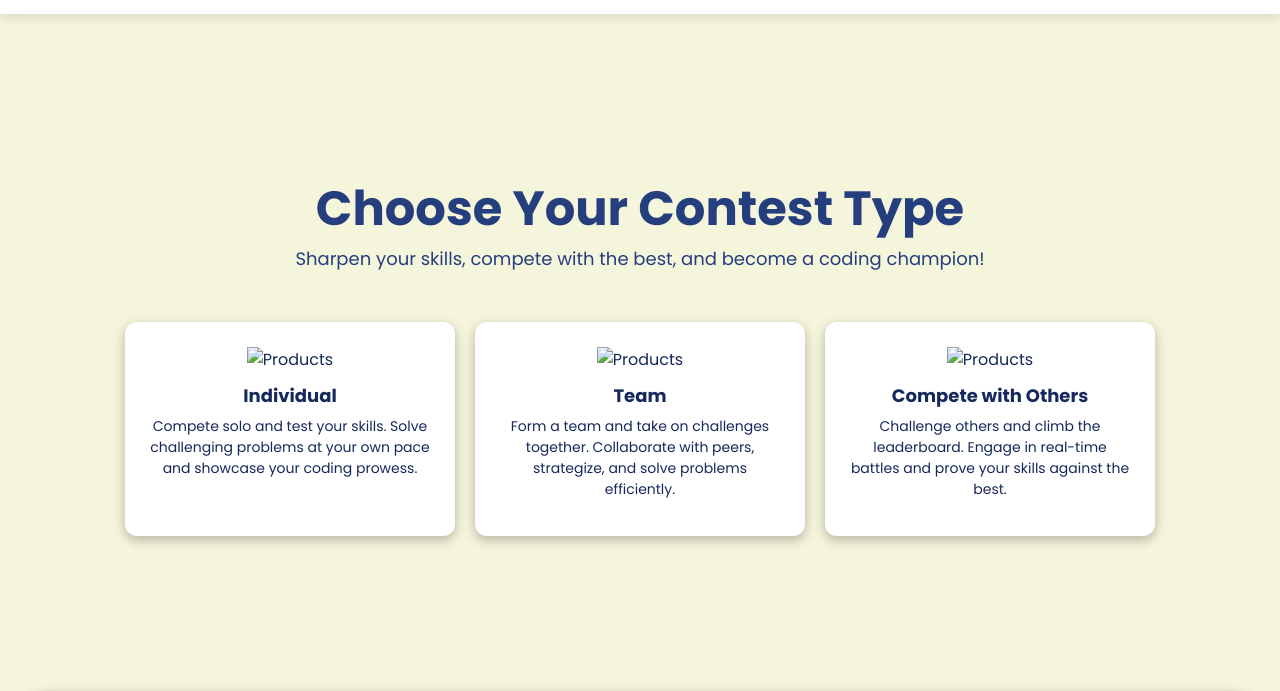
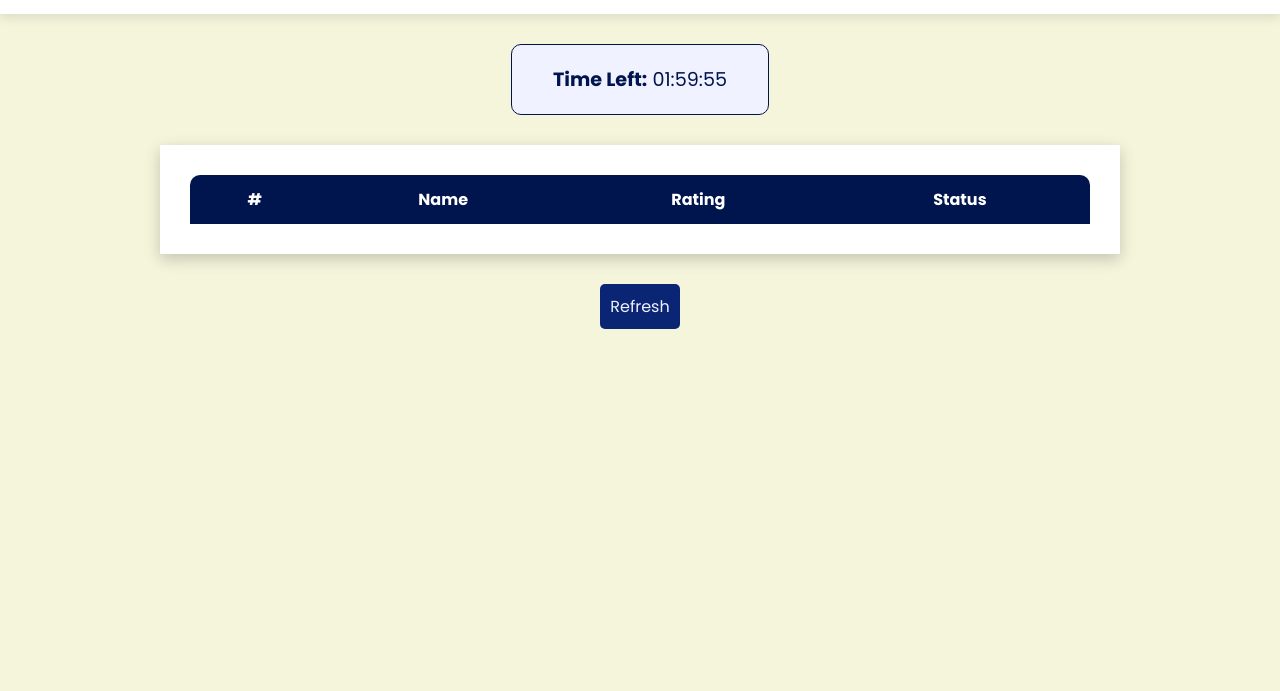
Before and after one commit to doyencoder/Byte-Code, a plain HTML site: page contest.html in a window 1280 px wide. Shown: the part 86-777 px from the top of the page. Drawn offline with Linux system fonts and the light colour scheme; a web font is replaced by a local one.

Commit message:
Update contest.html

```diff
--- a/contest.html
+++ b/contest.html
@@ -4,11 +4,10 @@
 <head>
     <meta charset="UTF-8">
     <meta name="viewport" content="width=device-width, initial-scale=1.0">
-    <link rel="icon" type="image/png" href="static/favicon.ico">
-    <title>Contests | CP Arena</title>
-    <link rel="stylesheet" href="static/stylecontest.css">
+    <title>Contest | CP Arena</title>
+    <link rel="stylesheet" href="static/stylecontestpage.css">
     <link rel="stylesheet" href="static/style.css">
-    <script defer src="static/script.js"></script>
+
 </head>
 
 <body>
@@ -36,7 +35,7 @@
         <div class="mobile-menu">
             <span class="close-btn" onclick="closeMenu()">&#10006;</span> <!-- ✖ Close Button -->
             <ul>
-                <li><a href="/">Home</a></li>
+                <li><a href="home.html">Home</a></li>
                 <li><a href="contest.html" id="contestnav">Contests</a></li>
                 <li><a href="problem.html">Problems</a></li>
                 <li><a href="profile.html">Profile</a></li>
@@ -47,57 +46,83 @@
             </div>
 
         </div>
+        <div class="zero">
+            <div id="timer-box" class="timer">
+                <p><strong>Time Left:</strong> <span id="timer">02:00:00</span></p>
+            </div>
+            <div id="contest-container" class="box">
+                <!-- Left side: Problems Table -->
+                <div id="problems-table">
+                    <table>
+                        <thead>
+                            <tr>
+                                <th>#</th>
+                                <th>Name</th>
+                                <th>Rating</th>
+                                <th>Status</th>
+                            </tr>
+                        </thead>
+                        <tbody id="problems-list"></tbody>
+                    </table>
+                </div>
+            </div>
+            <button>Refresh</button>
 
 
-        <div class="container">
-            <section class="hero">
-                <h1>Choose Your Contest Type</h1>
-                <p>Sharpen your skills, compete with the best, and become a coding champion!</p>
-
-                <div class="card-container">
-                    <div class="card" onclick="location.href='individual.html';">
-                        <div id="icon">
-                            <img src="images/person-svgrepo-com.svg" alt="Products">
-                        </div>
-                        <h3>Individual</h3>
-                        <p id ="para">Compete solo and test your skills. Solve challenging problems at your own pace and showcase your coding prowess.</p>
-                    </div>
-                    <div class="card">
-                        <div id="icon">
-                            <img src="images/team.svg" alt="Products">
-                        </div>
-                        <h3>Team</h3>
-                        <p id ="para">Form a team and take on challenges together. Collaborate with peers, strategize, and solve problems efficiently.</p>
-                    </div>
-                    <div class="card">
-                        <div id="icon">
-                            <img src="images/i3.svg" alt="Products">
-                        </div>
-                        <h3>Compete with Others</h3>
-                        <p id ="para">Challenge others and climb the leaderboard. Engage in real-time battles and prove your skills against the best.</p>
-                    </div>
-                </div>
-            </section>
-            <!-- <h1>Choose Your Contest Type</h1>
-            <p>Select a contest type that best fits your competitive spirit. Whether you prefer to go solo, form a team,
-                or take on others, CP Arena offers an exciting coding experience for everyone!</p> -->
         </div>
-
-        <div class="contest">
-            <h2>Upcoming Contests</h2>
-            <p>Stay ahead of the competition! Explore our list of upcoming contests, register, and prepare for the
-                ultimate coding showdown.</p>
-            <div class="contest-container" id="contest-container">
-                <!-- Contests will be dynamically inserted here -->
-            </div>
-        </div>
-
-        <footer>
-            <p>© 2025 CP Arena | Designed for Competitive Coders</p>
-        </footer>
     </div>
 
+    <script>
+        document.addEventListener("DOMContentLoaded", function () {
+            // localStorage se contest ka data fetch karo
+            let contestData = JSON.parse(localStorage.getItem("contestData")) || [];
 
+            let problemsList = document.getElementById("problems-list");
+
+            function loadProblems() {
+                problemsList.innerHTML = "";
+                contestData.forEach((q, index) => {
+                    let row = document.createElement("tr");
+                    row.innerHTML = `
+                        <td>${index + 1}</td>
+                        <td><a href="#">Problem ${index + 1}</a></td>
+                        <td style="background-color: ${getColor(q.difficulty)}">${q.difficulty}</td>
+                        <td style="background-color: lightpink">Pending</td>
+                    `;
+                    problemsList.appendChild(row);
+                });
+            }
+
+            function getColor(rating) {
+                if (rating < 1200) return "rgb(204, 204, 204)";
+                if (rating < 1400) return "rgb(119, 255, 119)";
+                if (rating < 1600) return "rgb(119, 221, 187)";
+                if (rating < 1900) return "rgb(170, 170, 255)"
+                return "violet";
+            }
+
+            loadProblems();
+
+            // Timer Logic (2 Hours Countdown)
+            let timeLeft = 7200;
+            function updateTimer() {
+                let hours = Math.floor(timeLeft / 3600);
+                let minutes = Math.floor((timeLeft % 3600) / 60);
+                let seconds = timeLeft % 60;
+                document.getElementById("timer").textContent =
+                    `${hours.toString().padStart(2, "0")}:${minutes.toString().padStart(2, "0")}:${seconds.toString().padStart(2, "0")}`;
+                if (timeLeft > 0) {
+                    timeLeft--;
+                    setTimeout(updateTimer, 1000);
+                }
+            }
+            updateTimer();
+
+            // Refresh Button
+            document.getElementById("refresh-btn").addEventListener("click", loadProblems);
+        });
+
+    </script>
 </body>
 
 </html>
```
